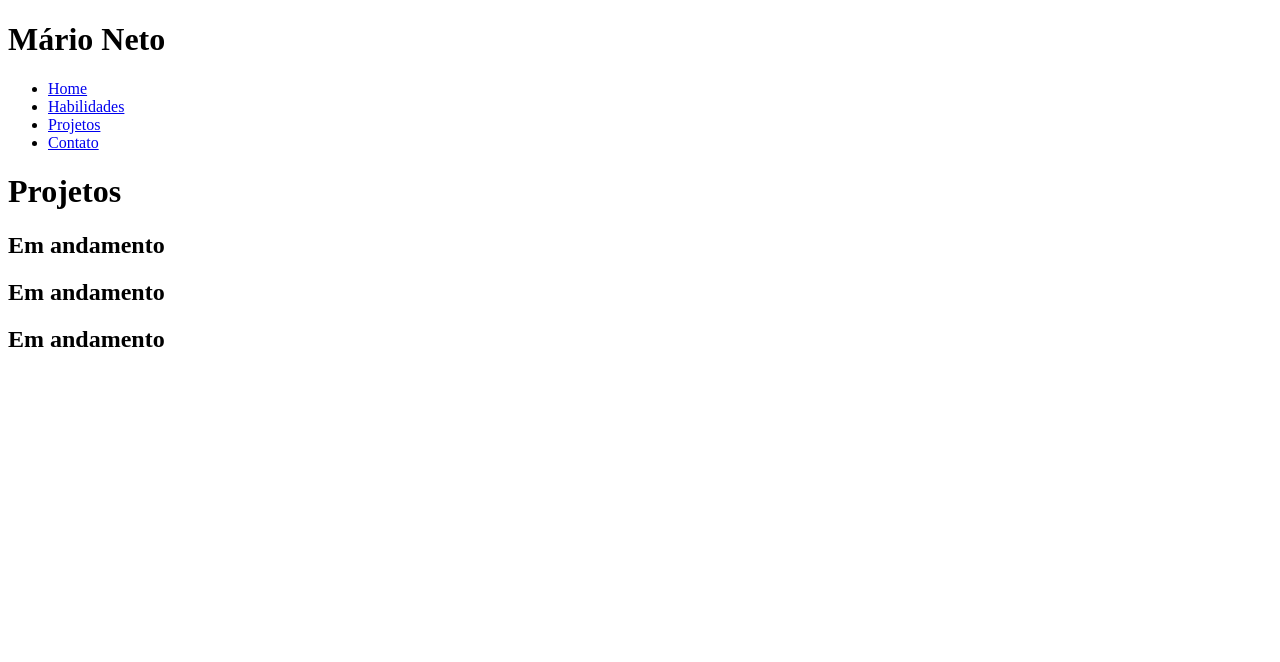
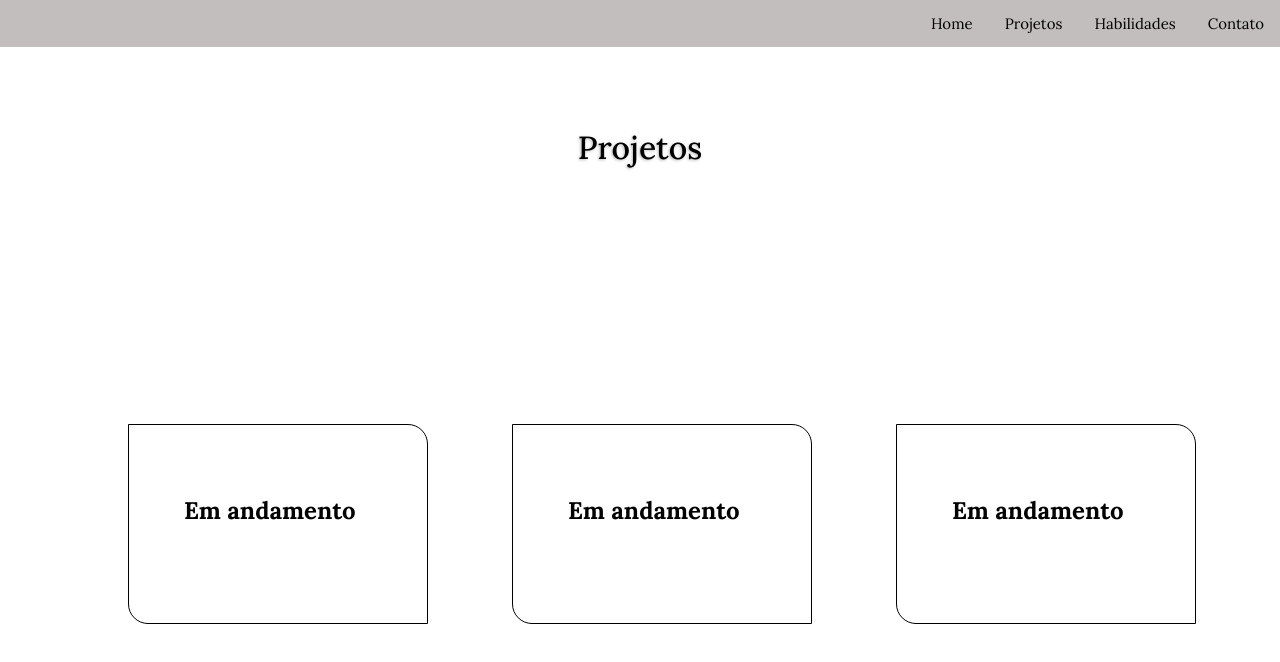
Before and after one commit to mariofneto/projeto-portf-lio, a plain HTML site: page projetos.html in a window 1280 px wide. Drawn offline with Linux system fonts and the light colour scheme.

Commit message:
att
home e projetos criados

```diff
--- /dev/null
+++ b/estilos/home.css
@@ -0,0 +1,108 @@
+@import url('https://fonts.googleapis.com/css2?family=Lora:wght@400;500;600;700&display=swap');
+
+* {
+    box-sizing: border-box;
+    margin: 0;
+    padding: 0;
+  }
+
+body{
+    font-family: 'Lora', serif;
+}
+
+header > h1.Nomenav{
+  position: absolute;
+  top: 0;
+  left: 0;
+  width: 100%;
+}
+
+nav#barra-navegacao{
+  position: relative;
+  top: 0;
+  left: 0;
+  width: 100%;
+  font-size: 15px;
+  font-weight: 300;
+
+}
+
+ul {
+
+    list-style-type: none;
+    margin: 0;
+    padding: 0;
+    overflow: hidden;
+    background-color: rgb(195, 190, 190);
+  }
+
+li {
+    display: inline;
+    float: right;
+  }
+
+li a {
+    display: block;
+    color: black;
+    text-align: center;
+    padding: 14px 16px;
+    text-decoration: none;
+  }
+li a:hover {
+    background-color: rgba(72, 70, 70, 0.314);
+    transition-duration: 0.3s;
+  }
+
+a{
+    text-decoration: none;
+}
+
+/* FIM DA PARTE DO MENU DE NAVEGAÇÃO*/
+
+div#NomeTitulo{
+    text-align: left;
+    padding-left: 3%;
+    margin-top: 90px;
+
+}
+
+h1#meuNome{
+  font-size: 40px;
+  font-weight: 500;
+  text-shadow: -1px 1px 3px #00000045;
+}
+h2#minhaArea{
+  text-align: justify;
+  font-size: 27px;
+  font-weight: 300;
+  text-shadow: -1px 1px 3px #00000045;
+}
+button#contato{
+  font-family: 'Lora', serif;
+  font-weight: 500;
+  background-color: white;
+  border-radius: 20px;
+  margin-top: 20px;
+  padding: 10px;
+}
+button#contato:hover{
+  background-color: rgba(72, 70, 70, 0.314);
+  color: white;
+  text-shadow: 2px 1px 2px black;
+  transition: background 0.3s;
+
+}
+
+
+div#Foto{
+    text-align: center;
+
+}
+div#Foto > img{
+  width: 27%;
+  margin: auto;
+  display: block;
+  border-radius: 50%;
+  box-shadow: 0px 0px 5px 0px #00000099;
+
+}
--- /dev/null
+++ b/estilos/projetos.css
@@ -0,0 +1,95 @@
+@import url('https://fonts.googleapis.com/css2?family=Lora:wght@400;500;600;700&display=swap');
+
+* {
+    box-sizing: border-box;
+    margin: 0;
+    padding: 0;
+  }
+
+body{
+    font-family: 'Lora', serif;
+}
+
+header > h1.Nomenav{
+  position: absolute;
+  top: 0;
+  left: 0;
+  width: 100%;
+  font-size: 10px;
+}
+
+nav#barra-navegacao{
+  position: relative;
+  top: 0;
+  left: 0;
+  width: 100%;
+  font-size: 15px;
+  font-weight: 300;
+
+}
+
+ul {
+
+    list-style-type: none;
+    margin: 0;
+    padding: 0;
+    overflow: hidden;
+    background-color: rgb(195, 190, 190);
+  }
+
+li {
+    display: inline;
+    float: right;
+  }
+
+li a {
+    display: block;
+    color: black;
+    text-align: center;
+    padding: 14px 16px;
+    text-decoration: none;
+  }
+li a:hover {
+    background-color: rgba(72, 70, 70, 0.314);
+    transition-duration: 0.3s;
+  }
+
+a{
+    text-decoration: none;
+}
+
+#projetos{
+    text-align: center;
+    text-shadow: -1px 1px 3px #00000045;
+    font-weight: 500;
+    margin-top: 80px;
+}
+
+.container{
+    display: grid;
+    grid-template-columns: repeat(3, auto);
+    justify-content: stretch;
+    margin-top: 20%;
+    margin-left: 10%;
+
+}
+
+.projetando:hover{
+    background-color: rgba(72, 70, 70, 0.314);
+    transition: 0.3s;
+}
+
+.projetando{
+    width: 300px;
+    height: 200px;
+    border: 1px solid black;
+    border-radius: 0px 20px;
+    padding-left: 20px;
+
+}
+
+.textocentro{
+    padding: 70px;
+    padding-left: 35px;
+
+}
--- a/projetos.html
+++ b/projetos.html
@@ -5,28 +5,30 @@
     <meta http-equiv="X-UA-Compatible" content="IE=edge">
     <meta name="viewport" content="width=device-width, initial-scale=1.0">
     <title>Projetos</title>
+    <link rel="stylesheet" href="/estilos/projetos.css">
 </head>
 <body>
     <header>
-        <h1>Mário Neto</h1>
-        <nav>
-            <ul>
-                <li><a href="index.html">Home</a></li>
+        <nav id="barra-navegacao">
+            <ul type="none">
+                <li><a href="contato.html">Contato</a></li>
                 <li><a href="habilidades.html">Habilidades</a></li>
                 <li><a href="projetos.html">Projetos</a></li>
-                <li><a href="contato.html">Contato</a></li>
+                <li><a href="index.html">Home</a></li>
             </ul>
         </nav>
     </header>
-    <h1>Projetos</h1>
-    <div id="projeto1">
-        <h2>Em andamento</h2>
-    </div>
-    <div id="projeto2">
-        <h2>Em andamento</h2>
-    </div>
-    <div id="projeto3">
-        <h2>Em andamento</h2>
+    <h1 id="projetos">Projetos</h1>
+    <div class="container">
+        <div class="projetando">
+            <h2 class="textocentro">Em andamento</h2>
+        </div>
+        <div class="projetando">
+            <h2 class="textocentro">Em andamento</h2>
+        </div>
+        <div class="projetando">
+            <h2 class="textocentro">Em andamento</h2>
+        </div>
     </div>
 </body>
 </html>
--- a/style.css
+++ /dev/null
@@ -1,55 +0,0 @@
-@import url('https://fonts.googleapis.com/css2?family=Lora:wght@600&display=swap');
-
-* {
-    box-sizing: border-box;
-  }
-
-body{
-    font-family: 'Lora', serif;
-}
-
-h1#Nomenav {
-
-}
-
-ul {
-    list-style-type: none;
-    margin: 0;
-    padding: 0;
-    overflow: hidden;
-    background-color: rgb(195, 190, 190);
-  }
-
-li {
-    display: inline;
-    float: right;
-  }
-
-li a {
-    display: block;
-    color: black;
-    text-align: center;
-    padding: 14px 16px;
-    text-decoration: none;
-  }
-  li a:hover {
-    background-color: rgba(72, 70, 70, 0.314);
-  }
-a{
-    text-decoration: none;
-}
-
-div#NomeTitulo{
-    text-align: initial;
-    margin-top: 90px;
-
-}
-
-div#Foto{
-    text-align: center
-}
-div#Foto > img{
-    width: 25%;
-    border-radius: 30%
-
-}
```
Also changed, not shown: contato.html (+4 -5 lines), habilidades.html (+4 -5 lines), index.html (+9 -9 lines), estilos/contato.css (added), estilos/habilidades.css (added), imagens/perfil_redondo-removebg-preview.png (added), imagens/redodno.jpeg (added).
